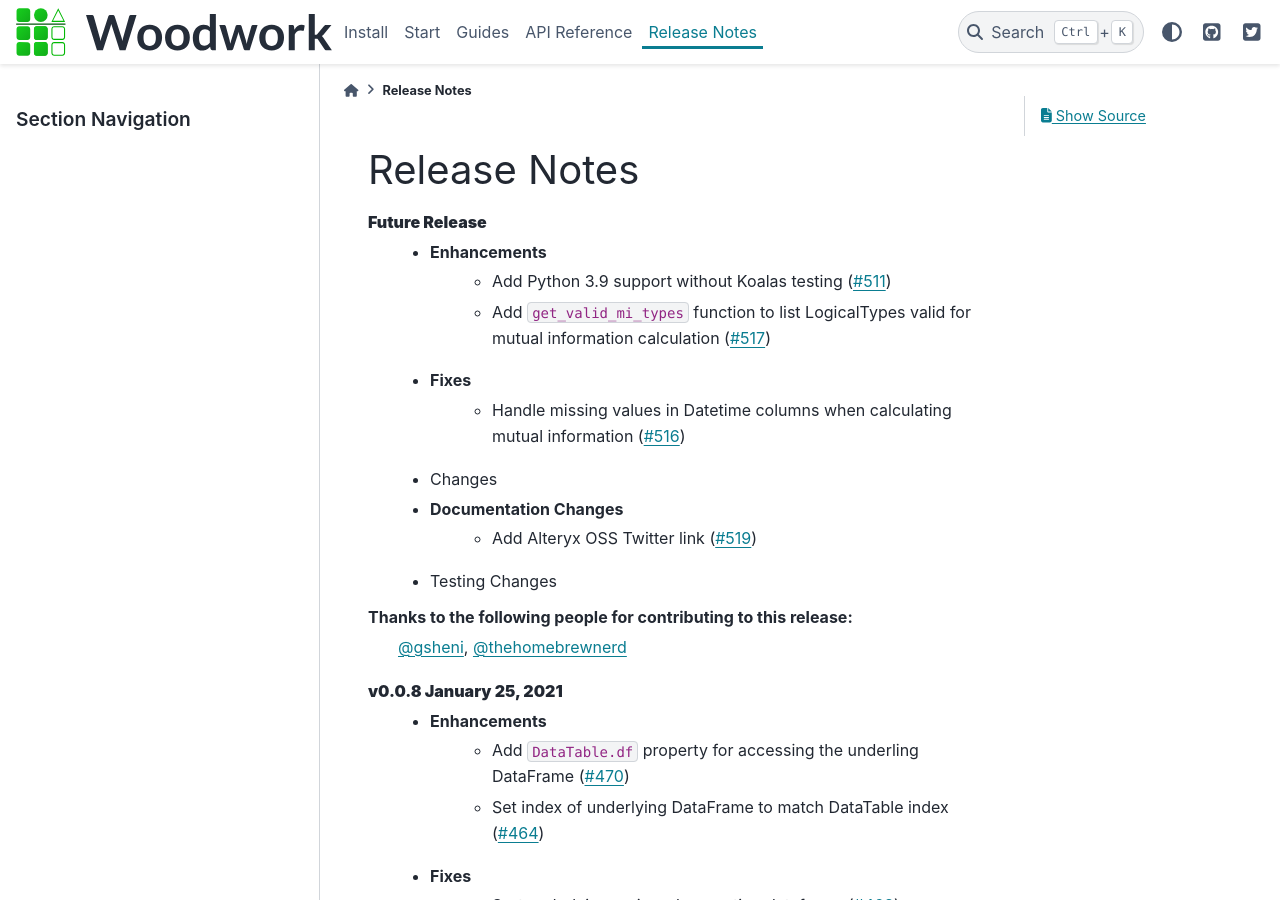
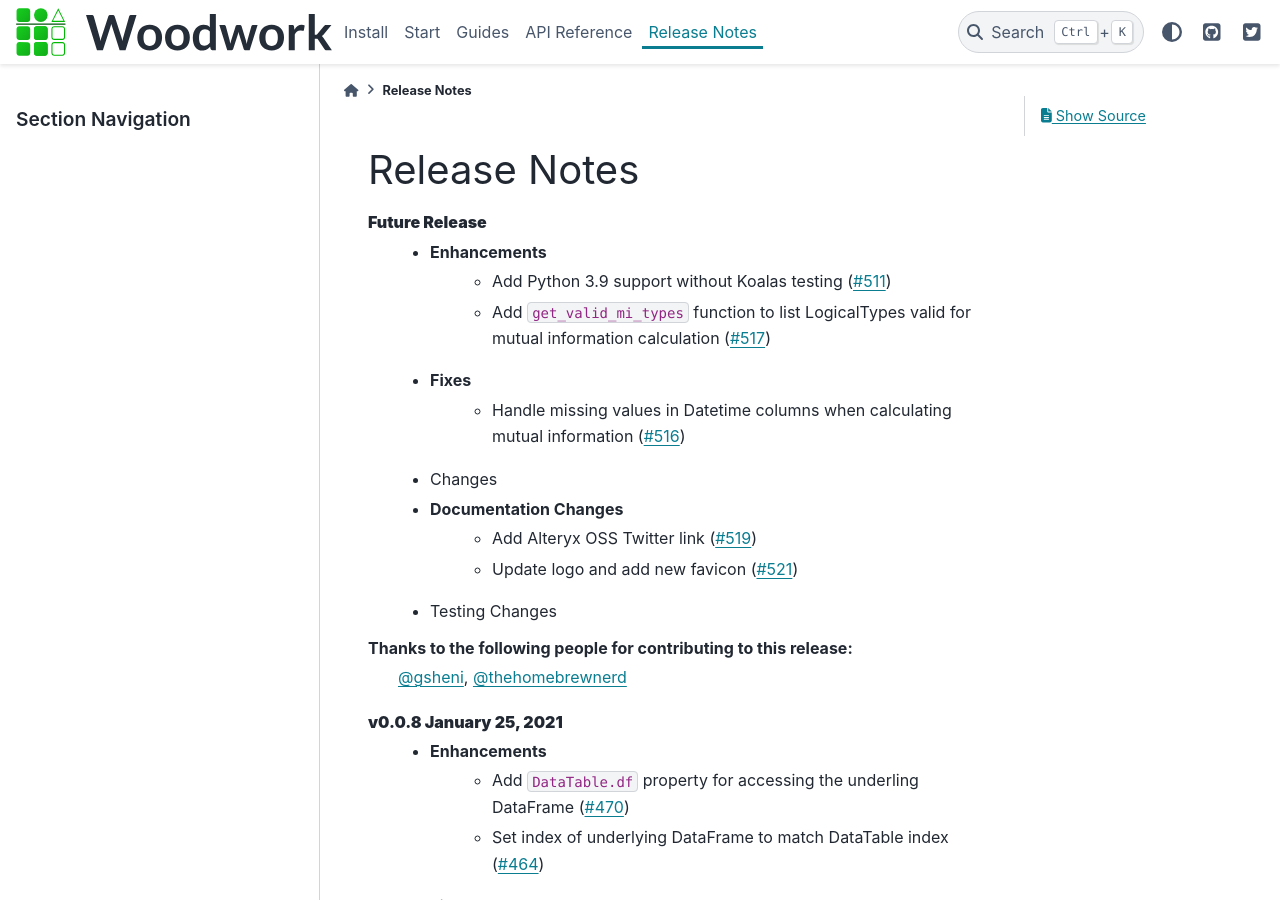
Before and after one commit to alteryx/woodwork, a Sphinx documentation site: the page built from docs/source/release_notes.rst, in a window 1280 px wide and 900 px high. Built offline with Sphinx 7.4.7 and the PyData theme 0.15.4, drawn with Linux system fonts in a browser that asks for light colours; comment, search, counter and statistics services are not loaded.

Commit message:
update release notes

```diff
--- a/docs/source/release_notes.rst
+++ b/docs/source/release_notes.rst
@@ -11,6 +11,7 @@ Release Notes
     * Changes
     * Documentation Changes
         * Add Alteryx OSS Twitter link (:pr:`519`)
+        * Update logo and add new favicon (:pr:`521`)
     * Testing Changes
 
 Thanks to the following people for contributing to this release:
```
